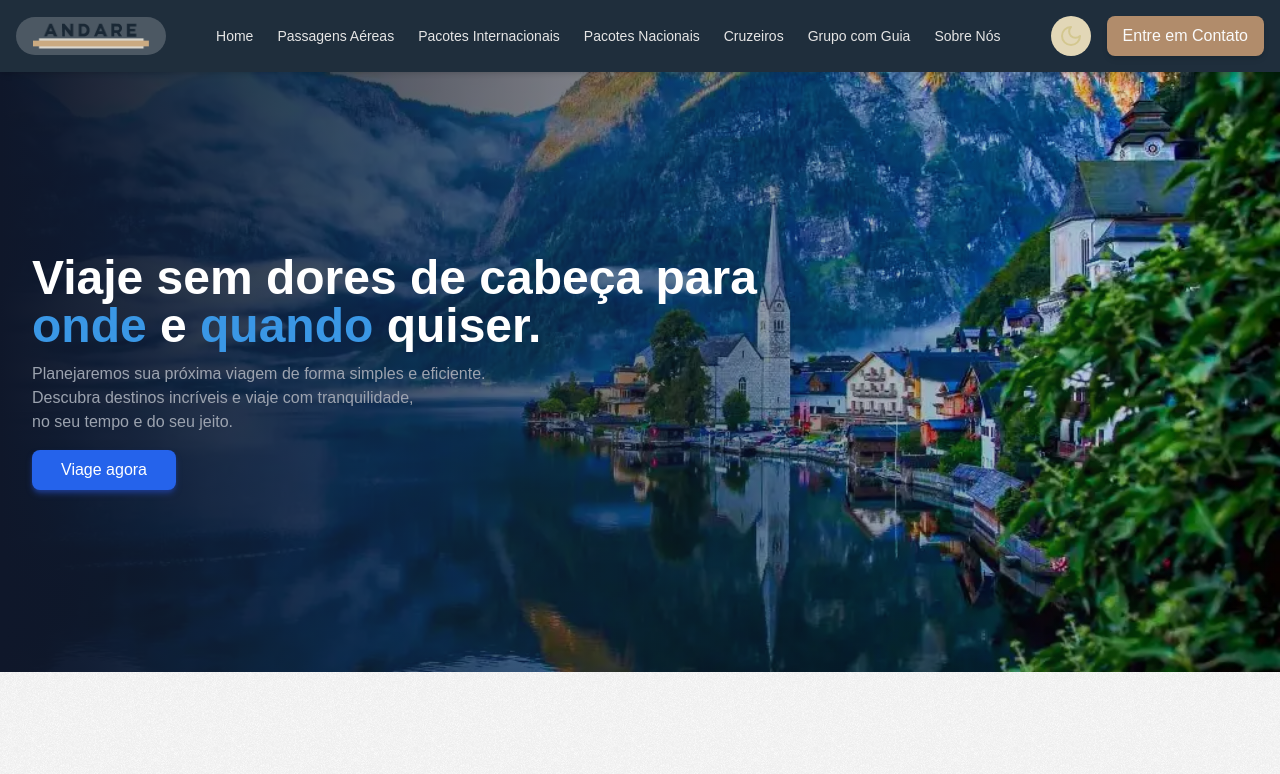
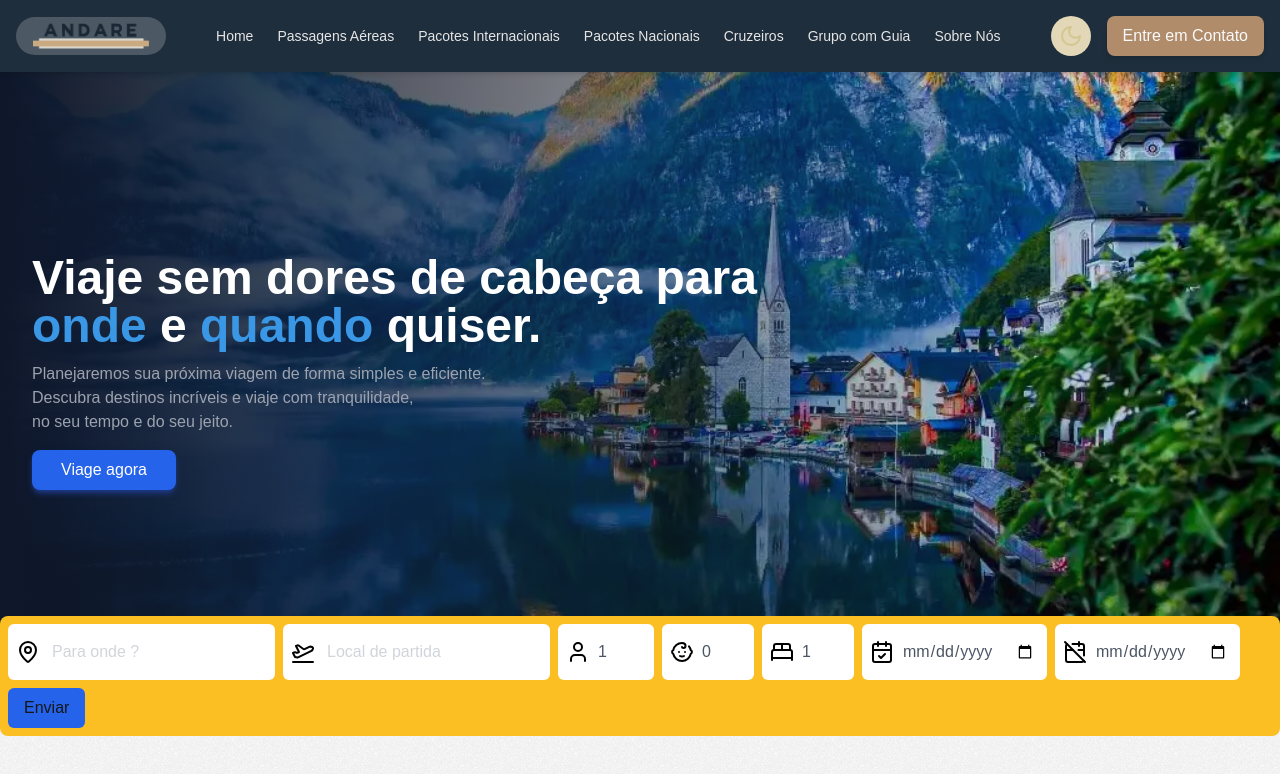
Before and after one commit to Caio-Marianni/Andare, a Next.js app: page / in a window 1280 px wide. Shown: the top 774 px of the page. Built offline with nearby package versions, Linux system fonts and the light colour scheme.

Commit message:
v.0.2.0 Form Structure and testing fase

```diff
--- /dev/null
+++ b/src/app/components/Form.tsx
@@ -0,0 +1,122 @@
+"use client";
+
+import { Baby, Bed, BedDouble, CalendarCheck, CalendarOff, LucidePlaneTakeoff, LucideUser, MapPin } from "lucide-react";
+import React, { useState } from "react";
+
+const Form: React.FC = () => {
+  const [destination, setDestination] = useState("");
+  const [numAdults, setNumAdults] = useState(1);
+  const [numChildren, setNumChildren] = useState(0);
+  const [numRooms, setNumRooms] = useState(1);
+  const [departureDate, setDepartureDate] = useState("");
+  const [returnDate, setReturnDate] = useState("");
+  const [origin, setOrigin] = useState("");
+
+  const handleSubmit = (event: React.FormEvent) => {
+    event.preventDefault();
+    const message =
+    `Olá, gostaria de saber mais sobre uma viagem para ${destination}\n` +
+    `🛏️ Quantidade de quartos: ${numRooms}\n` +
+    `▫️ Quantidade de adultos: ${numAdults}\n` +
+    `▫️ Quantidade de crianças: ${numChildren}\n` +
+    `📆 A viagem seria de ${origin} para ${destination},\n` +
+    `🚩 com ida em ${departureDate} e volta em ${returnDate}.`;
+    const whatsappUrl = `https://api.whatsapp.com/send?phone=556296794984&text=${encodeURIComponent(message)}`;
+    window.open(whatsappUrl, "_blank");
+  };
+
+  return (
+    <div className="relative h-2 items-center justify-center flex">
+      <form onSubmit={handleSubmit} className="flex flex-wrap gap-2 container p-2 bg-amber-400 rounded-lg z-10">
+        <label className="flex gap-1 items-center bg-white p-2 rounded-md">
+          <MapPin size={24} color="black" />
+          <input
+            placeholder="Para onde ?"
+            type="text"
+            value={destination}
+            onChange={(e) => setDestination(e.target.value)}
+            className="p-2 rounded-md border-none outline-none text-gray-600 placeholder-gray-300"
+          />
+        </label>
+        <label className="flex gap-1 items-center bg-white p-2 rounded-md">
+          <LucidePlaneTakeoff size={24} color="black" />
+          <input
+            placeholder="Local de partida"
+            type="text"
+            value={origin}
+            onChange={(e) => setOrigin(e.target.value)}
+            className="p-2 rounded-md border-none outline-none text-gray-600 placeholder-gray-300"
+          />
+        </label>
+        <label className="flex gap-1 items-center bg-white p-2 rounded-md w-24">
+          <LucideUser size={24} color="black" />
+          <input
+            type="number"
+            value={numAdults}
+            onChange={(e) => setNumAdults(Number(e.target.value))}
+            min="1"
+            className="w-12 p-1 rounded-md border-none outline-none text-gray-600 placeholder-gray-300"
+          />
+        </label>
+        <label className="flex gap-1 items-center bg-white p-2 rounded-md">
+          <Baby size={24} color="black" />
+          <input
+            type="number"
+            value={numChildren}
+            onChange={(e) => setNumChildren(Number(e.target.value))}
+            min="0"
+            className="w-12 p-1 rounded-md border-none outline-none text-gray-600 placeholder-gray-300"
+          />
+        </label>
+        <label className="flex gap-1 items-center bg-white p-2 rounded-md">
+          <BedDouble size={24} color="black" />
+          <input
+            type="number"
+            value={numRooms}
+            onChange={(e) => setNumRooms(Number(e.target.value))}
+            min="1"
+            className="w-12 p-1 rounded-md border-none outline-none text-gray-600 placeholder-gray-300"
+          />
+        </label>
+        <label className="flex gap-1 items-center bg-white p-2 rounded-md">
+          <CalendarCheck size={24} color="black" />
+          <input
+            placeholder="pra onde vamos ?"
+            type="date"
+            value={departureDate}
+            onChange={(e) => setDepartureDate(e.target.value)}
+            className="p-1 rounded-md border-none outline-none text-gray-600 placeholder-gray-300"
+          />
+        </label>
+        <label className="flex gap-1 items-center bg-white p-2 rounded-md">
+          <CalendarOff size={24} color="black" />
+          <input
+            placeholder="pra onde vamos ?"
+            type="date"
+            value={returnDate}
+            onChange={(e) => setReturnDate(e.target.value)}
+            className="p-1 rounded-md border-none outline-none text-gray-600 placeholder-gray-300"
+          />
+        </label>
+
+        <button type="submit" className="bg-blue-600 hover:bg-blue-800 px-4 py-2 rounded-md transition-all duration-300">
+          Enviar
+        </button>
+      </form>
+    </div>
+  );
+};
+
+export default Form;
+
+// <form onSubmit={handleSubmit}>
+//   <label>
+//     Destino:
+//     <input
+//       type="text"
+//       value={destination}
+//       onChange={(e) => setDestination(e.target.value)}
+//     />
+//   </label>
+//   <button type="submit">Enviar</button>
+// </form>
--- a/src/app/page.tsx
+++ b/src/app/page.tsx
@@ -1,9 +1,12 @@
+'use client';
+import Form from './components/Form';
 import Hero from './components/Hero';
 
 export default function HomePage() {
   return (
     <div>
       <Hero />
+      <Form />
     </div>
   )
 }
```
